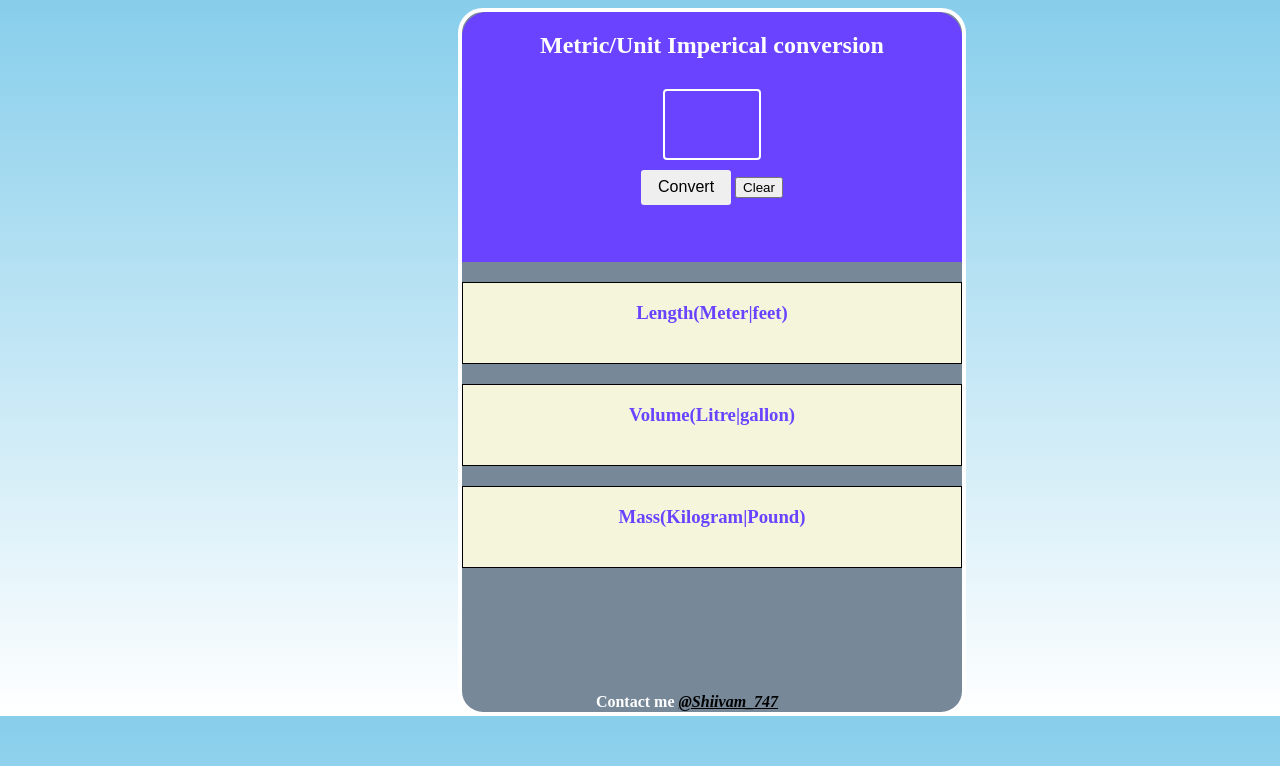
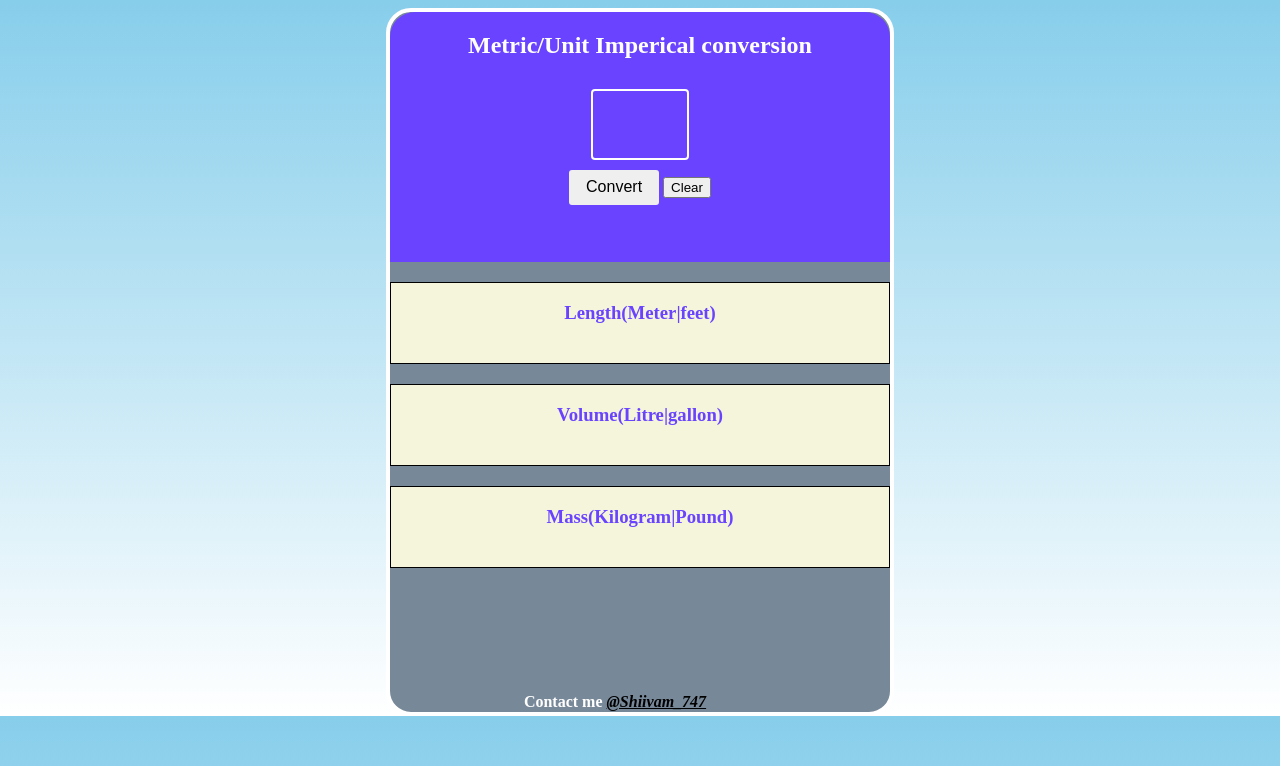
Before and after one commit to Shivam7264/solo-project-4-unit-conerter-, a plain HTML site: page index.html in a window 1280 px wide. Drawn offline with Linux system fonts and the light colour scheme.

Commit message:
Update style.css

```diff
--- a/style.css
+++ b/style.css
@@ -7,7 +7,8 @@ body{
 text-align: center;
 width: 500px;
 height: 700px;
-margin-left: 450px;
+margin:auto;
+
 border: 4px solid white;
 border-radius: 25px;
 
```
